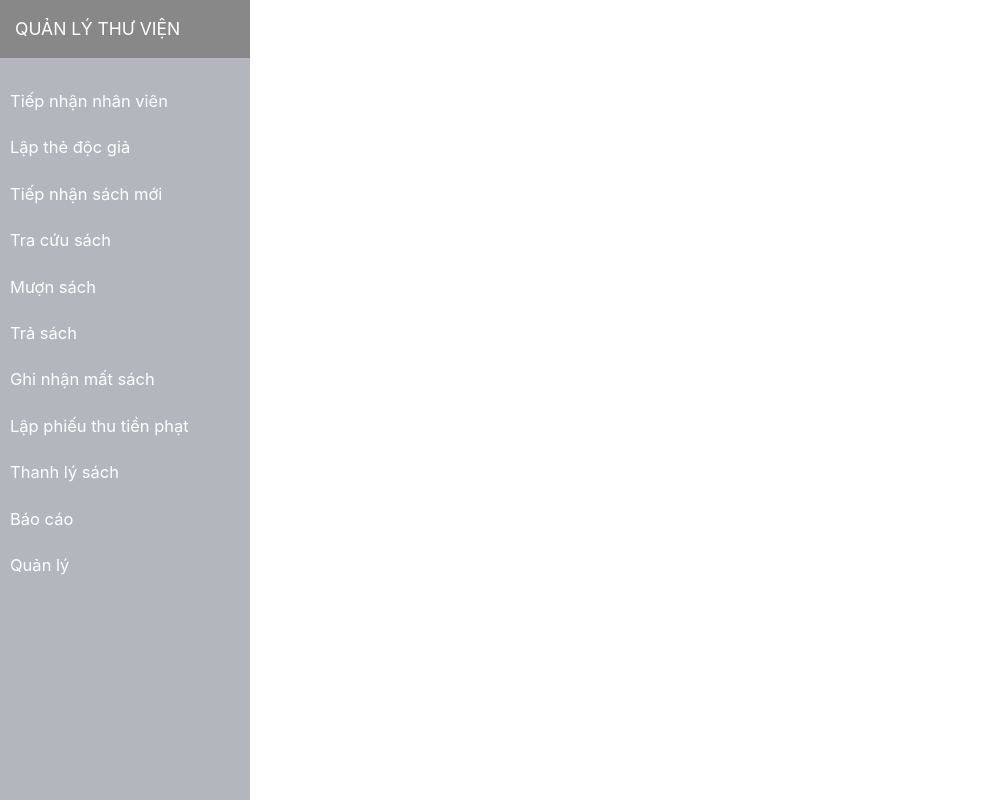
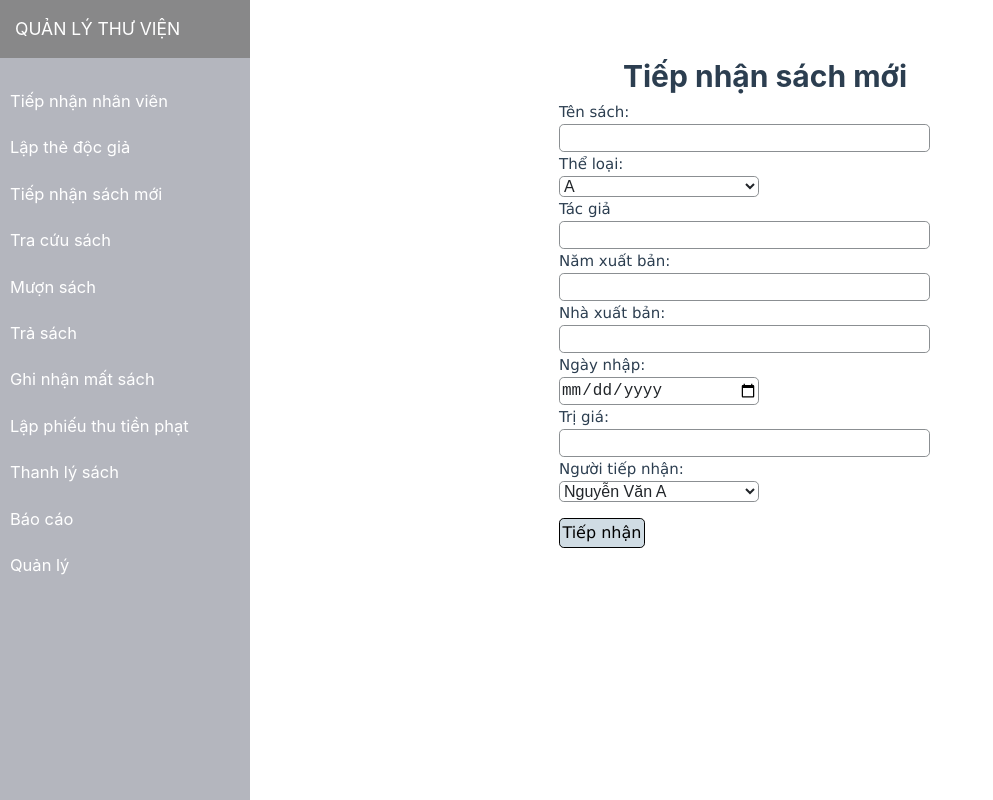
Before and after one commit to YumeAyasaki/LM_FE, a Vue app: page /them-sach in a window 1280 px wide. Shown: the whole page, without its empty margins (0-993 px from the left). Built offline with nearby package versions, Linux system fonts and the light colour scheme.

Commit message:
THêm component Tiếp nhận sách mới

```diff
--- a/src/components/Menu.vue
+++ b/src/components/Menu.vue
@@ -12,7 +12,7 @@
                     <router-link to="lap-the-doc-gia">Lập thẻ độc giả</router-link>
                 </li>
                 <li>
-                    <a href="#">Tiếp nhận sách mới</a>
+                    <router-link to="them-sach">Tiếp nhận sách mới</router-link>
                 </li>
                 <li>
                     <a href="#">Tra cứu sách</a>
--- /dev/null
+++ b/src/components/ThemSach.vue
@@ -0,0 +1,114 @@
+<template>
+    <div class="container">
+        <h1> Tiếp nhận sách mới</h1>
+        <form>
+
+                <label>Tên sách: </label>
+                <input type="text" class = "text-input"/>
+
+                <label>Thể loại: </label>
+                <select name="the-loai" id ="the-loai" class = "select-label">
+                    <option>A</option>
+                    <option>B</option>
+                </select>
+
+                <label>Tác giả </label>
+                <input type="text" class = "text-input"/>
+
+                <label>Năm xuất bản: </label>
+                <input type="text" class = "text-input"/>
+
+                <label>Nhà xuất bản: </label>
+                <input type="text" class = "text-input"/>
+
+                <label>Ngày nhập: </label>
+                <input type="date" class = "date-input"/>
+
+                <label>Trị giá: </label>
+                <input type="text" class = "text-input"/>
+
+                <label>Người tiếp nhận: </label>
+                <select name="nguoi-tiep-nhan" id ="nguoi-tiep-nhan" class = "select-label">
+                    <option>Nguyễn Văn A</option>
+                    <option>Trần Thị B</option>
+                </select>
+
+            <button class="btn"> Tiếp nhận</button>
+        </form>
+    </div>
+</template>
+
+<script>
+export default {
+    name: 'ThemSach'
+}
+</script>
+<style scoped>
+
+.container {
+    margin: 10%;
+    margin-top: 5%;
+}
+
+
+.text-input {
+    display: block;
+    width: 60%;
+    font-size: 1rem;
+    font-weight: 400;
+    line-height: 1.5;
+    color: #212529;
+    background-color: #fff;
+    background-clip: padding-box;
+    border: 1px solid #8b8f92;
+    appearance: none;
+    border-radius: 0.3rem;
+}
+
+
+
+.select-label, .date-input {
+    width: 200px;
+    display: block;
+    font-size: 1rem;
+    font-weight: 400;
+    line-height: 1.5;
+    color: #212529;
+    background-color: #fff;
+    background-clip: padding-box;
+    border: 1px solid #8b8f92;
+    border-radius: 0.3rem;
+}
+
+form {
+    padding-left: 25%;
+}
+
+h1 {
+    text-align: center;
+    font-weight: bold;
+}
+label {
+    display: block;
+    font-family: Verdana, Geneva, Tahoma, sans-serif;
+}
+
+.btn {
+    margin-top: 1em;
+
+    display: inline-block;
+    font-family: Verdana, Geneva, Tahoma, sans-serif;
+    font-size: 1rem;
+    font-weight: 400;
+    line-height: 1.5;
+    border-radius: 0.3rem;
+    border: 1px solid;
+    background-color: #d0dce4;
+
+    padding: 0.15rem ;
+}
+.btn:hover {
+    background-color: #8b8f92;
+}
+
+</style>
--- a/src/routes/routes.js
+++ b/src/routes/routes.js
@@ -1,6 +1,7 @@
 import { createRouter, createWebHistory } from 'vue-router';
 import ThemNhanVien from '../components/ThemNhanVien.vue';
 import ThemDocGia from '../components/ThemDocGia.vue';
+import ThemSach from '../components/ThemSach.vue';
 
 
 const routes = [{
@@ -13,6 +14,11 @@ const routes = [{
         name: 'ThemDocGia', // tên route
         component: ThemDocGia // component route sử dụng
     },
+    {
+        path: '/them-sach', ///path của route
+        name: 'ThemSach', // tên route
+        component: ThemSach // component route sử dụng
+    },
 ]
 const router = createRouter({
     history: createWebHistory(),
```
